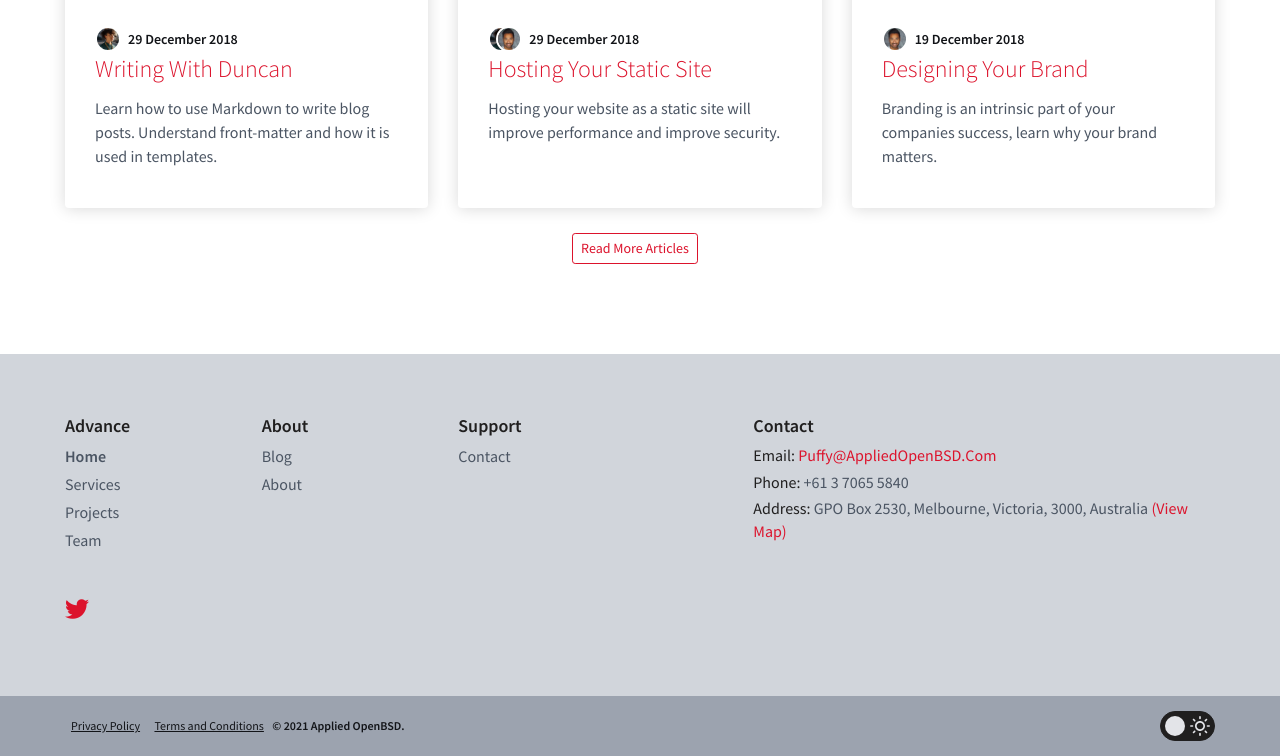
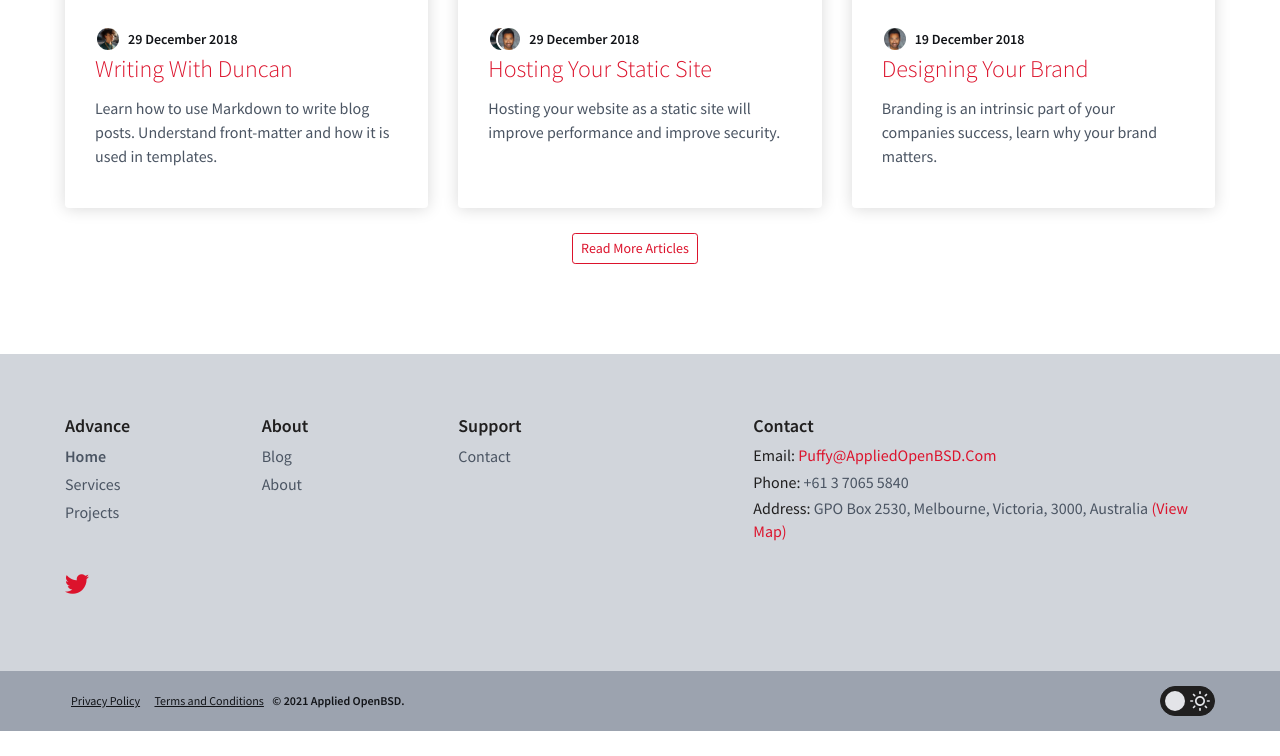
Before and after one commit to phil-partners/newwebsite, a Jekyll site: the page built from pages/home.md, in a window 1280 px wide and 900 px high, scrolled down 3005 px, cut to the strip 144-900 px from the top of the window. Built offline with Jekyll 4.4.1, drawn with Linux system fonts in a browser that asks for light colours; after the commit the page ends 3880 px from its top, so only the background shows below that.

Commit message:
Update menu.yml

```diff
--- a/_data/menu.yml
+++ b/_data/menu.yml
@@ -31,9 +31,6 @@ footer_primary:
   - name: Projects
     url: /projects/
     weight: 3
-  - name: Team
-    url: /team/
-    weight: 4
 footer_secondary:
   - name: Blog
     url: /blog/
```
